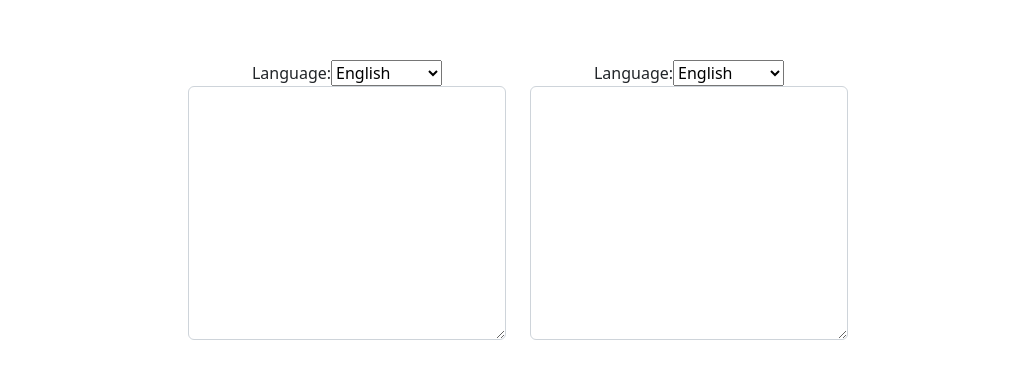
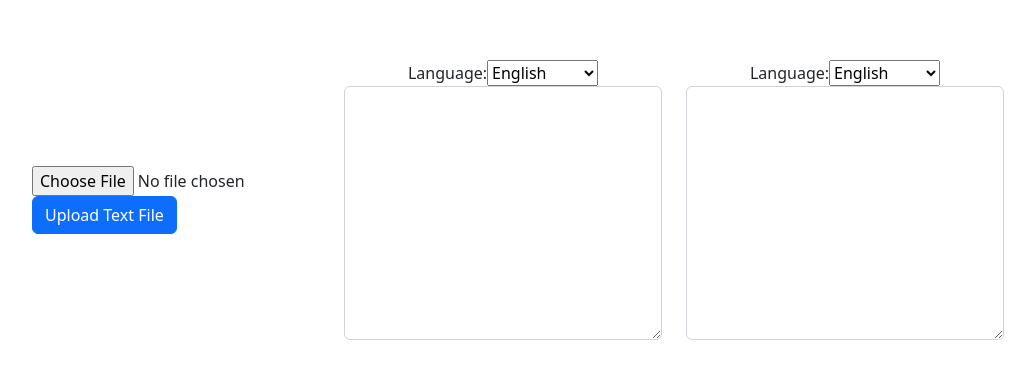
Before and after one commit to plutoniumcat/react-translation-app-v2, a React (Create React App) app: page / in a window 1280 px wide. Shown: the part 200-578 px from the top of the page, without its empty margins (122-1157 px from the left). Built offline with nearby package versions, Linux system fonts and the light colour scheme.

Commit message:
Add button for uploading text file

```diff
--- a/src/components/Homepage.jsx
+++ b/src/components/Homepage.jsx
@@ -1,5 +1,6 @@
 import { useState } from "react";
 import Dropdown from "./Dropdown";
+import UploadText from "./UploadText";
 
 export default function Homepage() {
   const [sourceLang, setSourceLang] = useState("english");
@@ -7,6 +8,7 @@ export default function Homepage() {
 
   return (
     <div className="container d-flex justify-content-center align-items-center vh-100">
+        <UploadText />
       <div className="row justify-content-center">
         <div className="col-md-6 d-flex justify-content-center">
           <form className="d-flex flex-column align-items-center">
--- /dev/null
+++ b/src/components/UploadText.jsx
@@ -0,0 +1,34 @@
+import { useState, useEffect } from "react";
+
+export default function UploadText(props) {
+    let [textFile, setTextFile] = useState(null);
+    let [inputString, setInputString] = useState("");
+
+    const reader = new FileReader();
+
+    const handleFileChange = (e) => {
+        if (e.target.files) {
+            setTextFile(e.target.files[0]);
+        }
+    }
+
+    const handleSubmit = () => {
+        if (textFile) {
+            console.log("Found file");
+            reader.readAsText(textFile);
+            setInputString(reader.result);
+        }
+    }
+
+    useEffect(() => {
+        console.log(inputString);
+    }, [inputString])
+
+  return (
+    <div>
+        <input type="file" name="selectFile" onChange={ event => handleFileChange(event) } />
+        <div>{textFile && `${textFile.name}`}</div>
+        <button type="button" name="uploadText" className="btn btn-primary" onClick={ handleSubmit }>Upload Text File</button>
+    </div>
+  )
+}
```
